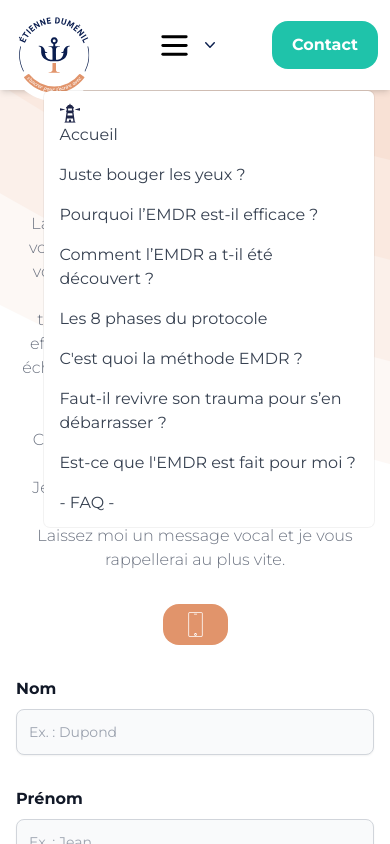
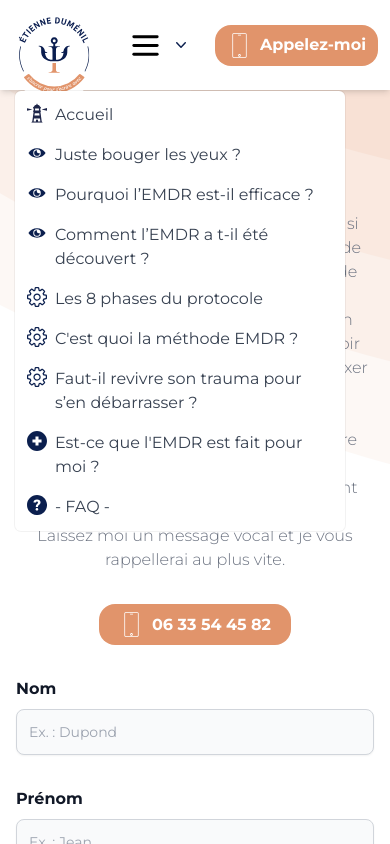
Before and after one commit to FCHDev/emdr-paris, a React (Create React App) app: page /contact in a window 390 px wide. Both pictures are taken after a click on the button 186 px from the left and 45 px from the top of the page. Shown: the top 844 px of the page. Built offline with nearby package versions, Linux system fonts and the light colour scheme.

Commit message:
Icon call mobile update Icon menu mobile add

```diff
--- a/src/components/Navbar.js
+++ b/src/components/Navbar.js
@@ -86,36 +86,44 @@ const Navbar = () => {
         {
             "name": "Juste bouger les yeux ?",
             "url": "/bougerlesyeux",
+            "icon": iconQuoi,
         },
         {
             "name": "Pourquoi l’EMDR est-il efficace ?",
             "url": "/emdrefficace",
+            "icon": iconQuoi,
         },
         {
             "name": "Comment l’EMDR a t-il été découvert ? ",
             "url": "/emdrdecouvert",
+            "icon": iconQuoi,
         },
 
         {
             "name": "Les 8 phases du protocole",
-                    "url": "/huitphases",
+            "url": "/huitphases",
+            "icon": iconComment,
         },
         {
             "name": "C'est quoi la méthode EMDR ?",
             "url": "/methode",
+            "icon": iconComment,
         },
         {
             "name": "Faut-il revivre son trauma pour s’en débarrasser ?",
             "url": "/traumatisme",
+            "icon": iconComment,
         },
 
         {
             "name": "Est-ce que l'EMDR est fait pour moi ?",
-            "url": "/indication-clinique"
+            "url": "/indication-clinique",
+            "icon": iconClinic
         },
         {
             "name": "- FAQ -",
-            "url": "/faq"
+            "url": "/faq",
+            "icon": iconFaq
         },
     ]
 
@@ -191,6 +199,7 @@ const Navbar = () => {
                 ))}
             </div>
 
+
             {/*MENU MOBILE*/}
             <div className="lg:hidden">
                 <Menu as="div" className="relative inline-block text-left font-classic">
@@ -223,7 +232,7 @@ const Navbar = () => {
                                                             to={link.url}
                                                             className={classNames(
                                                                 active ? 'bg-gray-100 text-gray-900 z-30' : 'text-gray-700',
-                                                                'block px-4 py-2 text-base z-30'
+                                                                'block flex px-3 py-2 text-base z-30'
                                                             )}
                                                             onClick={close}
                                                         >
@@ -242,7 +251,14 @@ const Navbar = () => {
                 </Menu>
             </div>
 
-
+            {/*BOUTON TELEPHONE*/}
+            <a href="tel:[+33]633544582">
+                <button
+                    className="lg:hidden flex items-center justify-center mx-auto bg-orange text-white font-classic font-bold px-3 py-2 rounded-2xl transition ease-in-out lg:hover:-translate-y-1 lg:hover:scale-105 duration-300 my-5 lg:mb-16 mr-3">
+                    <img src={smartphone} alt="telephone icon"/>
+                    <span className="ml-2 md:block lg:hidden">Appelez-moi</span>
+                </button>
+            </a>
 
             {/*ICON TEL*/}
             <div className="hidden lg:flex xl:w-48 mr-3 2xl:mr-10">
@@ -255,8 +271,10 @@ const Navbar = () => {
                 </a>
             </div>
 
+
+
             {/*ICON CONTACTEZ*/}
-            <div className="lg:hidden xl:w-48 mr-3 2xl:mr-10">
+            <div className="hidden xl:w-48 mr-3 2xl:mr-10">
                 <NavLink to="/contact">
                     <button
                         className="w-full text-base xl:text-sm flex items-center justify-center mx-auto bg-vertflash text-white font-classic font-bold px-2 py-2 rounded-2xl transition ease-in-out lg:hover:-translate-y-1 lg:hover:scale-105 duration-300">
--- a/src/pages/Contact.js
+++ b/src/pages/Contact.js
@@ -70,7 +70,7 @@ const Contact = () => {
                         <button
                             className="flex items-center justify-center mx-auto bg-orange text-white font-classic font-bold px-5 py-2 rounded-2xl transition ease-in-out lg:hover:-translate-y-1 lg:hover:scale-105 duration-300 mt-5 mb-8 lg:mb-16 ">
                             <img src={smartphone} alt="telephone icon"/>
-                            <span className="ml-2 md:block hidden">06 33 54 45 82</span>
+                            <span className="ml-2 md:block">06 33 54 45 82</span>
                         </button>
                     </a>
 
```
